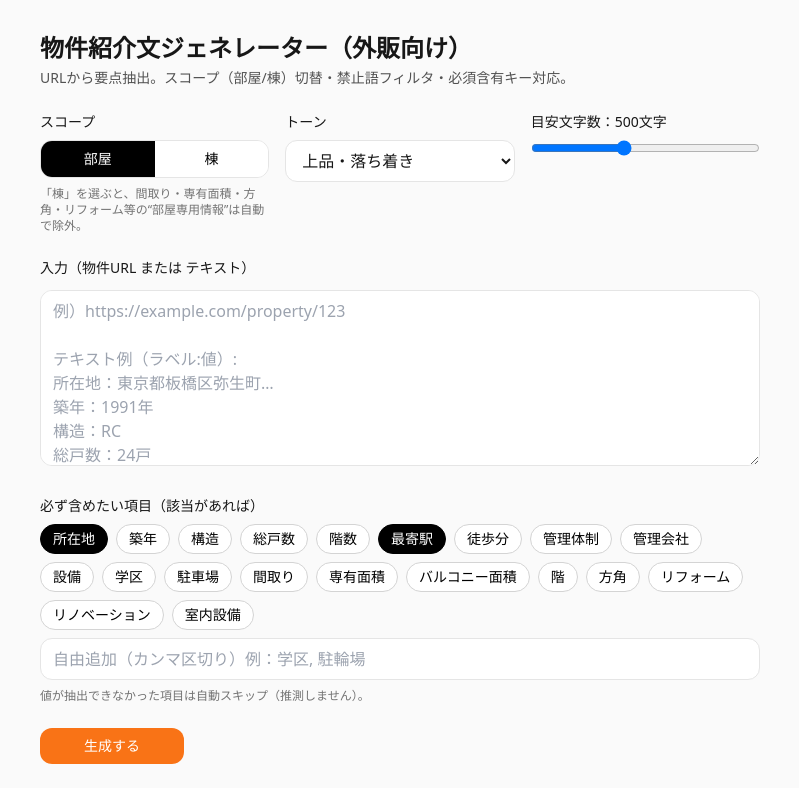
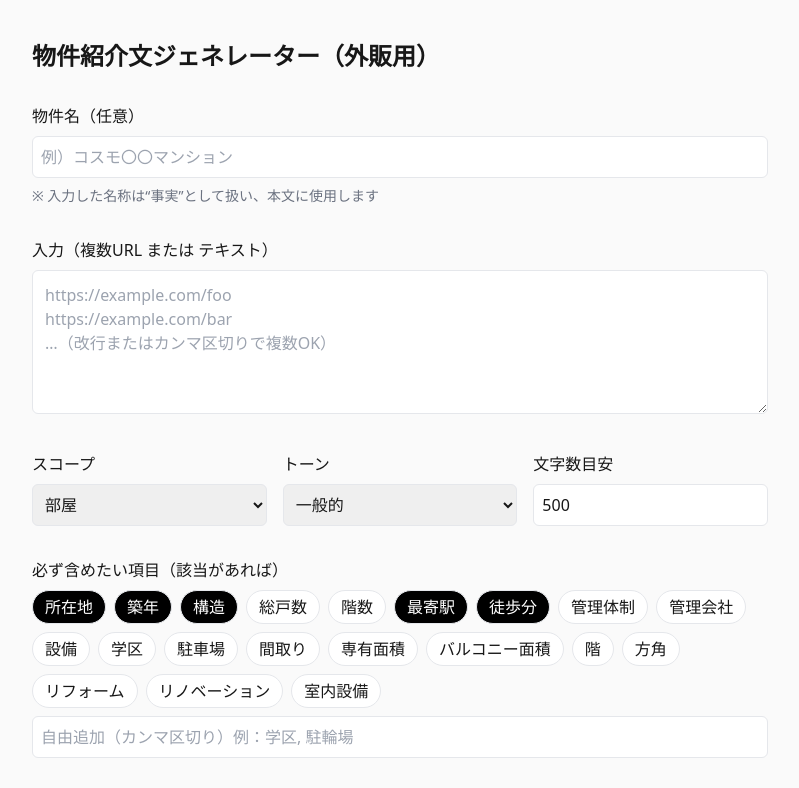
Before and after one commit to miles-web-match/real-estate, a Next.js app in the folder mansion-writer-external/: page / in a window 1280 px wide. Shown: the top 788 px of the page, without its empty margins (240-1039 px from the left). Built offline with nearby package versions, Linux system fonts and the light colour scheme.

Commit message:
Update page.tsx

```diff
--- a/mansion-writer-external/app/page.tsx
+++ b/mansion-writer-external/app/page.tsx
@@ -3,173 +3,175 @@
 import { useState } from "react";
 import { Button } from "../components/Button";
 
-type Tone = "上品・落ち着き" | "一般的" | "親しみやすい";
-type Scope = "部屋" | "棟";
+const ALL_KEYS = [
+  "所在地","築年","構造","総戸数","階数","最寄駅","徒歩分","管理体制","管理会社",
+  "設備","学区","駐車場","間取り","専有面積","バルコニー面積","階","方角",
+  "リフォーム","リノベーション","室内設備"
+] as const;
 
-const CANDIDATE_KEYS = [
-  "所在地","築年","構造","総戸数","階数","最寄駅","徒歩分","管理体制","管理会社","設備","学区","駐車場",
-  "間取り","専有面積","バルコニー面積","階","方角","リフォーム","リノベーション","室内設備",
-];
+export default function Page() {
+  const [urlsText, setUrlsText] = useState("");
+  const [propertyName, setPropertyName] = useState("");
+  const [scope, setScope] = useState<"部屋" | "棟">("部屋");
+  const [tone, setTone] = useState<"上品・落ち着き" | "一般的" | "親しみやすい">("一般的");
+  const [length, setLength] = useState(500);
+  const [must, setMust] = useState<string[]>(["所在地","築年","構造","最寄駅","徒歩分"]);
+  const [mustFree, setMustFree] = useState("");
+  const [out, setOut] = useState("");
+  const [loading, setLoading] = useState(false);
+  const [err, setErr] = useState<string | null>(null);
+  const [copied, setCopied] = useState(false);
 
-export default function Home() {
-  const [source, setSource] = useState("");
-  const [tone, setTone] = useState<Tone>("上品・落ち着き");
-  const [length, setLength] = useState(500);
-  const [scope, setScope] = useState<Scope>("部屋");
-  const [mustInclude, setMustInclude] = useState<string[]>(["所在地", "最寄駅"]);
-  const [extraKeys, setExtraKeys] = useState("");
-  const [loading, setLoading] = useState(false);
-  const [result, setResult] = useState("");
-  const [error, setError] = useState("");
+  function parseSources(input: string) {
+    return input
+      .split(/[\n,]+/)
+      .map(s => s.trim())
+      .filter(Boolean)
+      .slice(0, 10); // 念のため最大10件
+  }
 
-  const mergedKeys = Array.from(new Set([
-    ...mustInclude,
-    ...extraKeys.split(",").map((s) => s.trim()).filter(Boolean),
-  ]));
+  async function onGenerate() {
+    setLoading(true);
+    setErr(null);
+    setCopied(false);
+    setOut("");
 
-  const onToggleKey = (k: string) => {
-    setMustInclude((prev) =>
-      prev.includes(k) ? prev.filter((x) => x !== k) : [...prev, k],
-    );
-  };
+    const sources = parseSources(urlsText);
+    const extra = mustFree
+      .split(/[、,]/)
+      .map(s => s.trim())
+      .filter(Boolean);
 
-  const onGenerate = async () => {
-    setLoading(true);
-    setError("");
-    setResult("");
     try {
       const res = await fetch("/api/generate", {
         method: "POST",
         headers: { "Content-Type": "application/json" },
-        body: JSON.stringify({ source, tone, length, scope, mustIncludeKeys: mergedKeys }),
+        body: JSON.stringify({
+          sources,
+          propertyName: propertyName.trim() || undefined,
+          scope,
+          tone,
+          length,
+          mustIncludeKeys: Array.from(new Set([...must, ...extra])),
+        }),
       });
-      if (!res.ok) throw new Error(await res.text());
       const data = await res.json();
-      setResult(data.text);
+      if (!res.ok) throw new Error(typeof data === "string" ? data : (data?.error || "Server Error"));
+      setOut(data.text || "");
     } catch (e: any) {
-      setError(e.message || "不明なエラー");
+      setErr(e?.message || "生成に失敗しました");
     } finally {
       setLoading(false);
     }
-  };
+  }
+
+  async function copyOutput() {
+    if (!out) return;
+    await navigator.clipboard.writeText(out);
+    setCopied(true);
+    setTimeout(() => setCopied(false), 1500);
+  }
 
   return (
-    <main className="container-narrow py-8 space-y-6">
-      <header className="space-y-1">
-        <h1 className="text-2xl font-semibold">物件紹介文ジェネレーター（外販向け）</h1>
-        <p className="text-sm text-neutral-600">
-          URLから要点抽出。スコープ（部屋/棟）切替・禁止語フィルタ・必須含有キー対応。
-        </p>
-      </header>
+    <main className="max-w-3xl mx-auto px-4 py-10 space-y-8">
+      <h1 className="text-2xl font-semibold">物件紹介文ジェネレーター（外販用）</h1>
 
-      <section className="grid grid-cols-1 gap-4 sm:grid-cols-3">
+      {/* 物件名 */}
       <div className="space-y-2">
-          <label className="block text-sm font-medium">スコープ</label>
-          <div className="flex rounded-xl border border-neutral-200 overflow-hidden">
-            {(["部屋","棟"] as Scope[]).map((s) => (
-              <button
-                key={s}
-                type="button"
-                onClick={() => setScope(s)}
-                className={"flex-1 px-3 py-2 text-sm " + (scope === s ? "bg-black text-white" : "bg-white text-black")}
-              >
-                {s}
-              </button>
-            ))}
-          </div>
-          <p className="text-xs text-neutral-500">
-            「棟」を選ぶと、間取り・専有面積・方角・リフォーム等の“部屋専用情報”は自動で除外。
-          </p>
+        <label className="font-medium">物件名（任意）</label>
+        <input
+          className="w-full border rounded-md p-2"
+          placeholder="例）コスモ〇〇マンション"
+          value={propertyName}
+          onChange={(e) => setPropertyName(e.target.value)}
+        />
+        <p className="text-sm text-gray-500">※ 入力した名称は“事実”として扱い、本文に使用します</p>
       </div>
 
+      {/* 複数URL / テキスト */}
       <div className="space-y-2">
-          <label className="block text-sm font-medium">トーン</label>
-          <select
-            value={tone}
-            onChange={(e) => setTone(e.target.value as Tone)}
-            className="input"
-          >
+        <label className="font-medium">入力（複数URL または テキスト）</label>
+        <textarea
+          className="w-full border rounded-md p-3 h-36"
+          placeholder={`https://example.com/foo\nhttps://example.com/bar\n…（改行またはカンマ区切りで複数OK）`}
+          value={urlsText}
+          onChange={(e) => setUrlsText(e.target.value)}
+        />
+      </div>
+
+      {/* オプション */}
+      <div className="grid grid-cols-1 md:grid-cols-3 gap-4">
+        <div className="space-y-2">
+          <label className="font-medium">スコープ</label>
+          <select className="w-full border rounded-md p-2" value={scope} onChange={(e)=>setScope(e.target.value as any)}>
+            <option value="部屋">部屋</option>
+            <option value="棟">棟</option>
+          </select>
+        </div>
+        <div className="space-y-2">
+          <label className="font-medium">トーン</label>
+          <select className="w-full border rounded-md p-2" value={tone} onChange={(e)=>setTone(e.target.value as any)}>
             <option>上品・落ち着き</option>
             <option>一般的</option>
             <option>親しみやすい</option>
           </select>
         </div>
-
         <div className="space-y-2">
-          <label className="block text-sm font-medium">目安文字数：{length}文字</label>
+          <label className="font-medium">文字数目安</label>
           <input
-            type="range"
+            type="number"
+            className="w-full border rounded-md p-2"
+            value={length}
             min={300}
-            max={800}
-            step={50}
-            value={length}
-            onChange={(e) => setLength(parseInt(e.target.value, 10))}
-            className="w-full"
+            max={1200}
+            onChange={(e)=>setLength(Number(e.target.value))}
           />
         </div>
-      </section>
+      </div>
 
-      <section className="space-y-3">
-        <label className="block text-sm font-medium">入力（物件URL または テキスト）</label>
-        <textarea
-          value={source}
-          onChange={(e) => setSource(e.target.value)}
-          placeholder={`例）https://example.com/property/123
-
-テキスト例（ラベル:値）:
-所在地：東京都板橋区弥生町…
-築年：1991年
-構造：RC
-総戸数：24戸
-最寄駅：東武東上線「中板橋」
-徒歩分：6分
-管理体制：巡回
-設備：オートロック、宅配ボックス
-（部屋）間取り：2LDK／専有面積：55.2m²／方角：南 など`}
-          className="textarea"
-        />
-      </section>
-
-      <section className="space-y-2">
-        <label className="block text-sm font-medium">必ず含めたい項目（該当があれば）</label>
+      {/* 必ず含めたい項目 */}
+      <div className="space-y-2">
+        <label className="font-medium">必ず含めたい項目（該当があれば）</label>
         <div className="flex flex-wrap gap-2">
-          {CANDIDATE_KEYS.map((k) => (
+          {ALL_KEYS.map(k => {
+            const active = must.includes(k);
+            return (
               <button
                 key={k}
                 type="button"
-              onClick={() => onToggleKey(k)}
-              className={"badge " + (mustInclude.includes(k) ? "bg-black text-white border-black" : "bg-white text-black border-neutral-300")}
-              title={scope === "棟" && ["間取り","専有面積","バルコニー面積","階","方角","リフォーム","リノベーション","室内設備"].includes(k)
-                ? "棟スコープでは自動的に無視されます" : undefined}
+                onClick={() =>
+                  setMust(prev => (prev.includes(k) ? prev.filter(x=>x!==k) : [...prev, k]))
+                }
+                className={`px-3 py-1 rounded-full border ${active ? "bg-black text-white" : "bg-white"}`}
               >
                 {k}
               </button>
-          ))}
+            );
+          })}
         </div>
         <input
-          value={extraKeys}
-          onChange={(e) => setExtraKeys(e.target.value)}
+          className="w-full border rounded-md p-2"
           placeholder="自由追加（カンマ区切り）例：学区, 駐輪場"
-          className="input"
+          value={mustFree}
+          onChange={(e)=>setMustFree(e.target.value)}
         />
-        <p className="text-xs text-neutral-500">
-          値が抽出できなかった項目は自動スキップ（推測しません）。
-        </p>
-      </section>
+      </div>
 
+      {/* 実行 */}
       <div className="flex items-center gap-3">
-        <Button onClick={onGenerate} disabled={loading || !source.trim()} color="orange" className="min-w-36">
+        <Button onClick={onGenerate} disabled={loading}>
           {loading ? "生成中…" : "生成する"}
         </Button>
-        {error && <span className="text-red-600 text-sm">{error}</span>}
+        <Button variant="secondary" onClick={copyOutput} disabled={!out}>
+          {copied ? "コピーしました ✓" : "出力をコピー"}
+        </Button>
       </div>
 
-      <section className="card p-4">
-        <label className="block text-sm font-medium mb-2">出力</label>
-        <div className="min-h-40 whitespace-pre-wrap">
-          {result || "ここに生成結果が表示されます。"}
+      {/* 結果 */}
+      {err && <div className="text-red-600 whitespace-pre-wrap">{err}</div>}
+      <div className="border rounded-md p-4 min-h-[160px] whitespace-pre-wrap">
+        {out || "ここに生成結果が表示されます。"}
       </div>
-      </section>
     </main>
   );
 }
```
Lines whose indentation alone changed are shown as unchanged.
